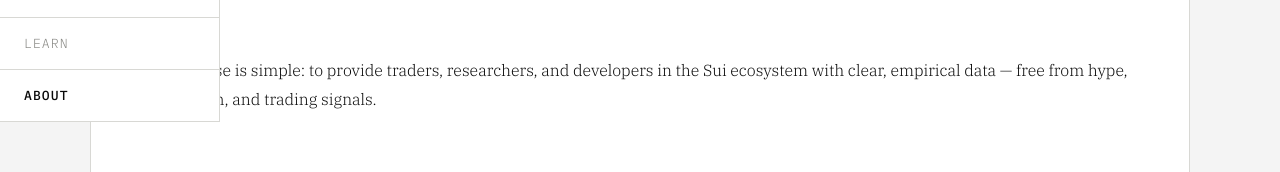
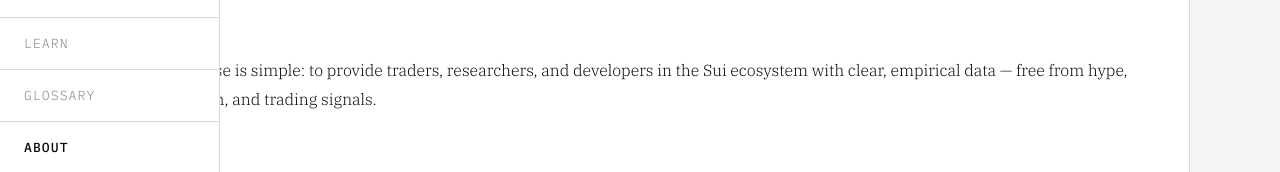
Before and after one commit to proflorge-blip/aristotle-report, a plain HTML site: page about.html in a window 1280 px wide. Both pictures are taken after a click on the button "Menu". Shown: the part 319-491 px from the top of the page. Drawn offline with Linux system fonts and the light colour scheme.

Commit message:
Update about.html

```diff
--- a/about.html
+++ b/about.html
@@ -239,6 +239,7 @@
     <li><a href="sui-terminal.html">SUI Terminal</a></li>
     <li><a href="sui-terminal.html#ratio">SUI/SOL Ratio</a></li>
     <li><a href="learn.html">Learn</a></li>
+        <li><a href="glossary.html">Glossary</a></li>
     <li><a href="about.html" class="active">About</a></li>
   </ul>
 </nav>
```
